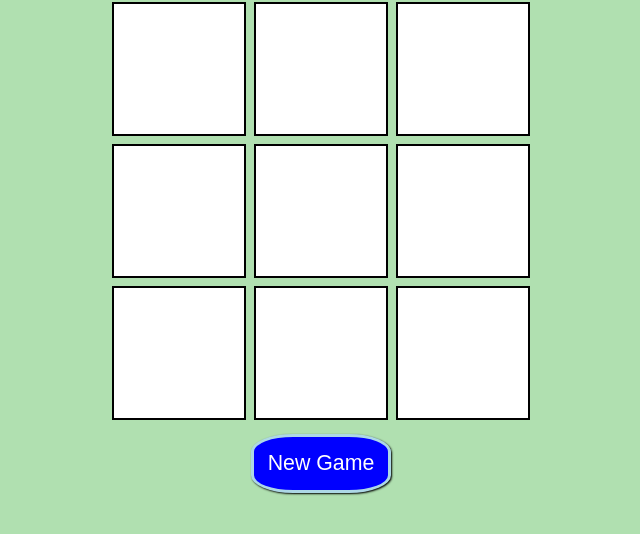
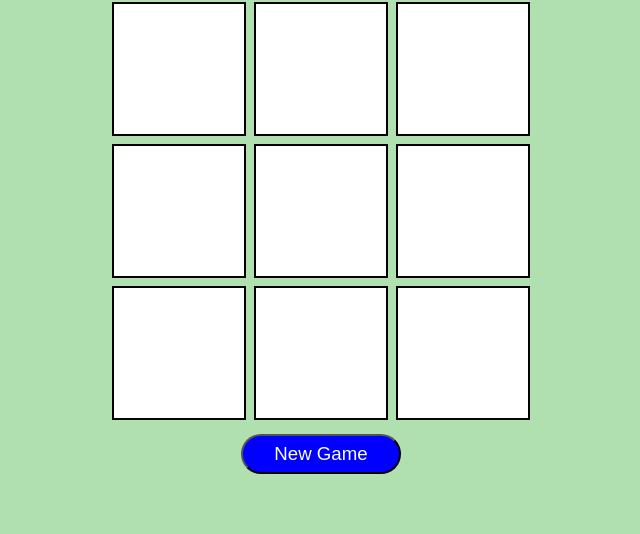
Before and after one commit to brianjb-lfl/ttt_Followup, a plain HTML site: page index.html in a window 1280 px wide. Shown: the part 60-594 px from the top of the page, without its empty margins (319-959 px from the left). Drawn offline with nearby package versions, Linux system fonts and the light colour scheme.

Commit message:
modified css

```diff
--- a/main.css
+++ b/main.css
@@ -38,14 +38,14 @@ h1 {
 }
 
 button {
-    border-radius: 30%;
+    height: 40px;
+    width: 160px;
+    border-radius: 20px;
     background-color: blue;
-    font-size:  16pt;
-    padding: 14px;
+    font-size:  14pt;
+    padding: 5px;
     margin: 10px;
     color: white;
-    border: 3px solid lightblue;
-    box-shadow: 1px 1px 2px 0px black;
     outline: none;
     cursor: pointer;
 }
```
